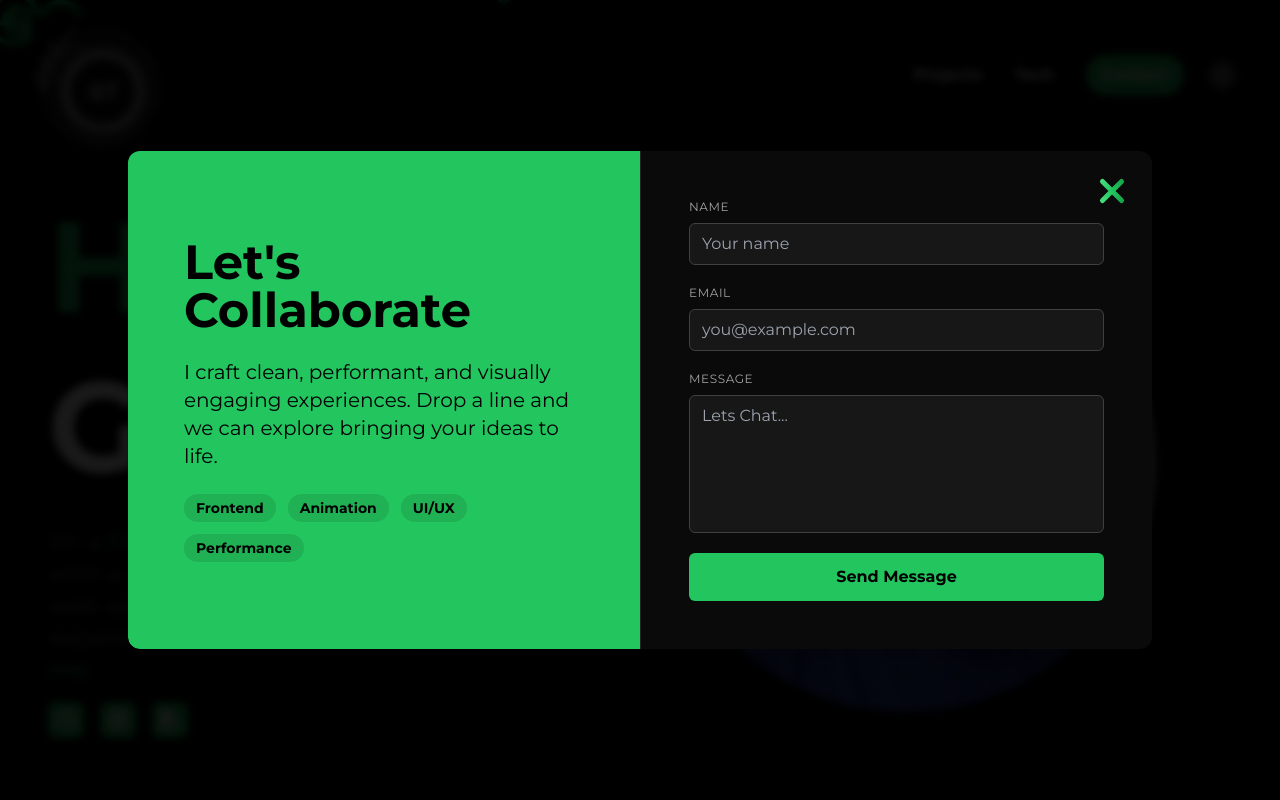
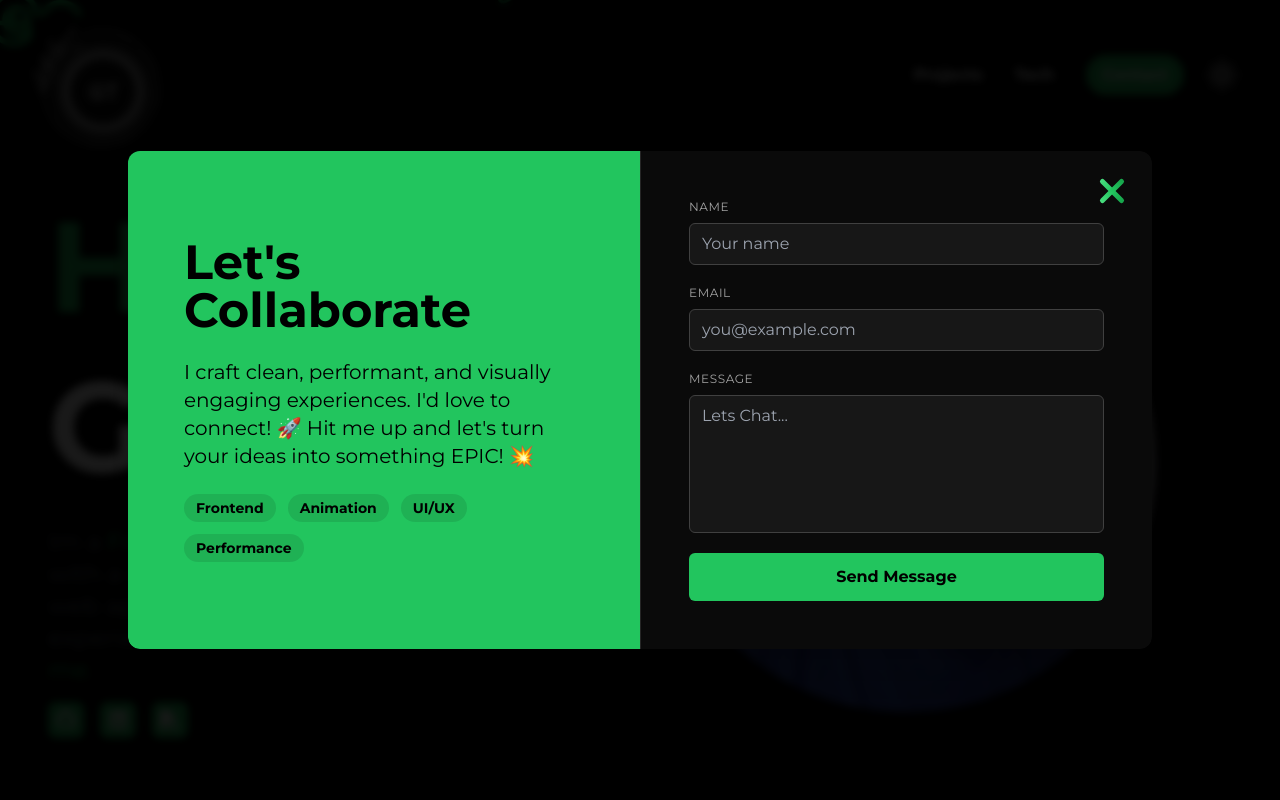
Before and after one commit to Guillermotrejo1/portFolio, a Next.js app: page / in a window 1280 px wide. Both pictures are taken after a click on the button "Contact". Shown: the top 800 px of the page. Built offline with nearby package versions, Linux system fonts and the light colour scheme; what tailwindcss-animated would draw is missing.

Commit message:
updated the contact modal intro

```diff
--- a/Components/ContactModal.tsx
+++ b/Components/ContactModal.tsx
@@ -67,7 +67,7 @@ export const ContactModal: React.FC<ContactModalProps> = ({ isOpen, onClose }) =
         >
           <h2 className="text-2xl sm:text-3xl md:text-5xl font-extrabold leading-tight">Let&apos;s Collaborate</h2>
           <p className="text-sm sm:text-base md:text-xl font-medium">
-            I craft clean, performant, and visually engaging experiences. Drop a line and we can explore bringing your ideas to life.
+            I craft clean, performant, and visually engaging experiences. I&apos;d love to connect! 🚀 Hit me up and let&apos;s turn your ideas into something EPIC! 💥
           </p>
           <div className="flex flex-wrap gap-2 md:gap-3 text-xs sm:text-sm font-semibold">
             <span className="px-2 sm:px-3 py-1 rounded-full bg-black/10">Frontend</span>
```
